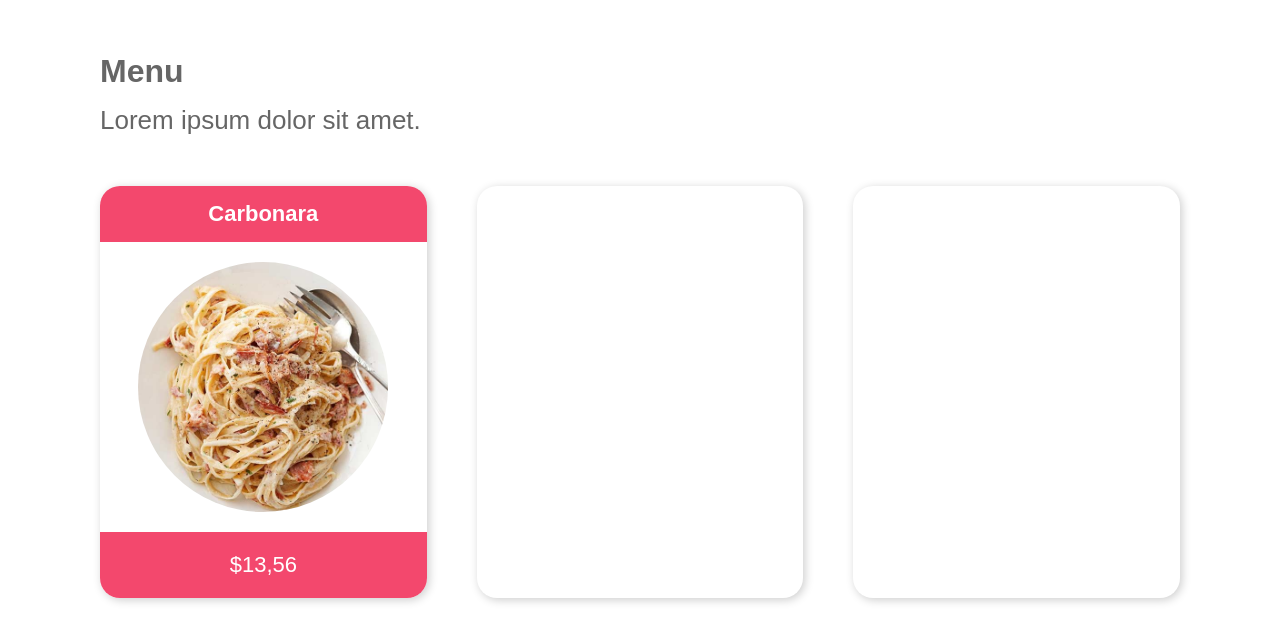
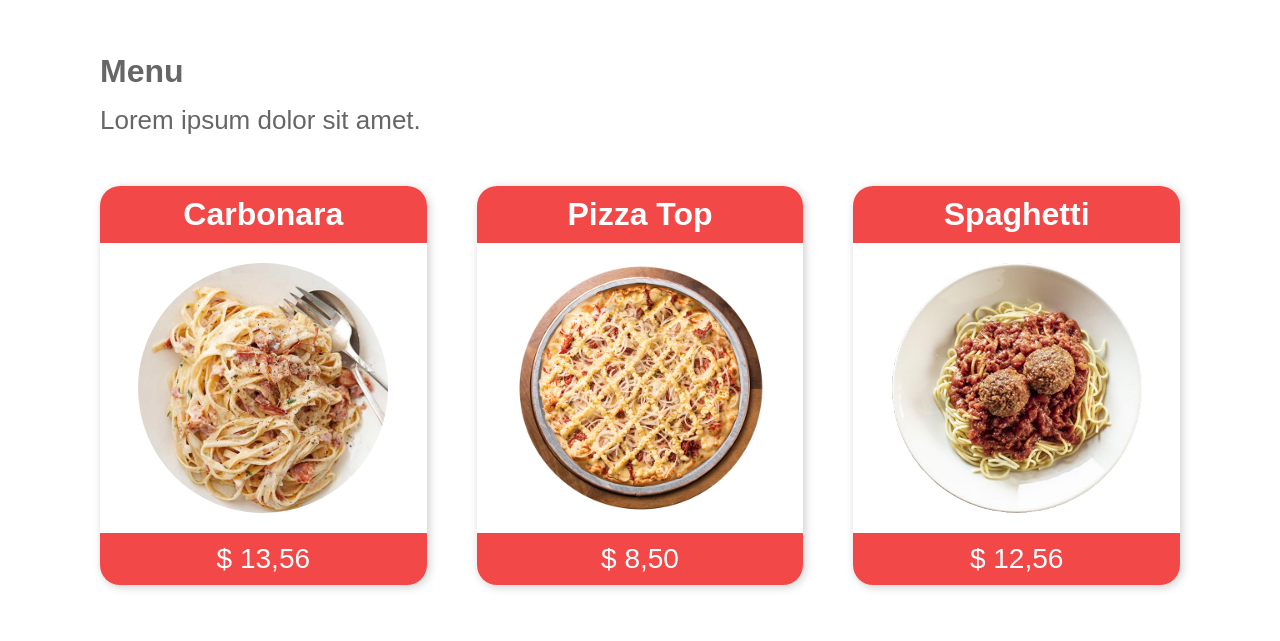
Before and after one commit to lliuti/dorimes-frontend, a React (Create React App) app: page / in a window 1280 px wide. Shown: the part 827-1468 px from the top of the page. Built offline with nearby package versions, Linux system fonts and the light colour scheme.

Commit message:
Finishing Menu component

```diff
--- a/src/components/Menu/index.js
+++ b/src/components/Menu/index.js
@@ -1,6 +1,8 @@
 import React from 'react';
 
 import Carbonara from '../../assets/carbonara.jpg';
+import Pizza from '../../assets/pizza.jpg';
+import Spaghetti from '../../assets/spaghetti.png';
 
 import {
   Container,
@@ -30,11 +32,31 @@ export default function Menu() {
             <RecipeImage src={Carbonara} />
           </CardBody>
           <CardFooter>
-            <RecipePrice>$13,56</RecipePrice>
+            <RecipePrice>$ 13,56</RecipePrice>
           </CardFooter>
         </Card>
-        <Card></Card>
-        <Card></Card>
+        <Card>
+          <CardHeader>
+            <RecipeTitle>Pizza Top</RecipeTitle>
+          </CardHeader>
+          <CardBody>
+            <RecipeImage src={Pizza} />
+          </CardBody>
+          <CardFooter>
+            <RecipePrice>$ 8,50</RecipePrice>
+          </CardFooter>
+        </Card>
+        <Card>
+          <CardHeader>
+            <RecipeTitle>Spaghetti</RecipeTitle>
+          </CardHeader>
+          <CardBody>
+            <RecipeImage src={Spaghetti} />
+          </CardBody>
+          <CardFooter>
+            <RecipePrice>$ 12,56</RecipePrice>
+          </CardFooter>
+        </Card>
       </CardGroup>
     </Container>
   );
--- a/src/components/Menu/styles.js
+++ b/src/components/Menu/styles.js
@@ -30,19 +30,26 @@ export const Card = styled.div`
   background: #fff;
   border-radius: 20px;
   box-shadow: 2px 2px 10px 0 rgba(0, 0, 0, 0.2);
+  transition: 350ms ease-in-out;
+
+  &:hover {
+    transform: translateY(-15px);
+    background: #f7f7f7;
+    cursor: pointer;
+  }
 `;
 
 export const CardHeader = styled.div`
   display: flex;
   justify-content: center;
   align-items: center;
-  padding: 15px 0;
-  background: #F3486D;
+  padding: 10px 0;
+  background: #f34848;
   border-radius: 20px 20px 0 0;
 `;
 
 export const RecipeTitle = styled.h1`
-  font-size: 22px;
+  font-size: 32px;
   color: #fff;
 `;
 
@@ -63,12 +70,12 @@ export const CardFooter = styled.div`
   display: flex;
   justify-content: center;
   align-items: center;
-  background: #F3486D;
-  padding: 20px 0;
+  background: #f34848;
+  padding: 10px 0;
   border-radius: 0px 0px 20px 20px;
 `;
 
 export const RecipePrice = styled.span`
   color: #fff;
-  font-size: 22px;
+  font-size: 28px;
 `;
```
Also changed, not shown: src/assets/undraw_Chef_cu0r.svg.
